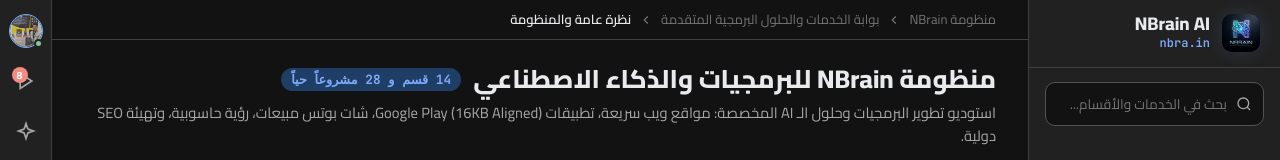
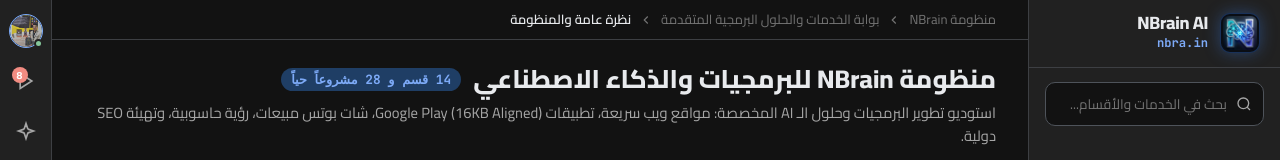
Before and after one commit to NadeemBadr00/nbrain-portal, a plain HTML site: page index.html in a window 1280 px wide. Shown: the top 160 px of the page. Drawn offline with Linux system fonts and the light colour scheme.

Commit message:
fix: Optimize logo emblem crop and sidebar icon alignment

```diff
--- a/index.html
+++ b/index.html
@@ -86,8 +86,8 @@
   </script>
 
   <!-- Favicon & Icons -->
-  <link rel="icon" type="image/png" href="logo.png">
-  <link rel="apple-touch-icon" href="logo.png">
+  <link rel="icon" type="image/png" href="logo-emblem.png">
+  <link rel="apple-touch-icon" href="logo-emblem.png">
 
   <!-- Fonts: Cairo (Arabic) + Inter (UI) + JetBrains Mono (Code/Tech) -->
   <link rel="preconnect" href="https://fonts.googleapis.com">
@@ -104,7 +104,7 @@
       <div class="sidebar-header">
         <div class="logo">
           <div class="logo-icon logo-icon--image">
-            <img src="logo.png" alt="NBrain Logo" class="brand-logo-img">
+            <img src="logo-emblem.png" alt="NBrain Logo" class="brand-logo-img">
           </div>
           <div class="logo-text">
             <span class="app-name">NBrain AI</span>
--- a/style.css
+++ b/style.css
@@ -191,10 +191,10 @@
 }
 
 .logo-icon {
-  width: 38px;
-  height: 38px;
+  width: 40px;
+  height: 40px;
   background: linear-gradient(135deg, var(--console-primary-container), var(--console-primary));
-  border-radius: var(--radius-md);
+  border-radius: 10px;
   display: flex;
   align-items: center;
   justify-content: center;
@@ -202,19 +202,26 @@
   flex-shrink: 0;
   box-shadow: 0 0 16px var(--console-primary-glow);
   overflow: hidden;
+  transition: transform 0.2s ease, box-shadow 0.2s ease;
+}
+
+.logo-icon:hover {
+  transform: scale(1.05);
 }
 
 .logo-icon--image {
-  background: hsl(222, 47%, 8%);
-  box-shadow: 0 0 18px var(--console-primary-glow);
-  border: 1px solid var(--console-border-subtle);
+  background: hsl(220, 35%, 6%);
+  box-shadow: 0 0 16px hsla(217, 91%, 60%, 0.35);
+  border: 1px solid hsla(217, 91%, 60%, 0.3);
 }
 
 .brand-logo-img {
   width: 100%;
   height: 100%;
-  object-fit: cover;
-  border-radius: calc(var(--radius-md) - 1px);
+  object-fit: contain;
+  padding: 2px;
+  border-radius: 8px;
+  display: block;
 }
 
 .logo-icon svg {
@@ -230,17 +237,19 @@
 }
 
 .app-name {
-  font-size: 1.15rem;
+  font-size: 1.12rem;
   font-weight: 800;
   line-height: 1.1;
   color: var(--console-text);
+  letter-spacing: -0.3px;
 }
 
 .app-domain {
   font-family: var(--font-mono);
-  font-size: 0.75rem;
+  font-size: 0.76rem;
   color: var(--console-primary);
-  font-weight: 600;
+  font-weight: 700;
+  margin-top: 1px;
 }
 
 .sidebar-search {
```
Also changed, not shown: logo-emblem.png (added).
